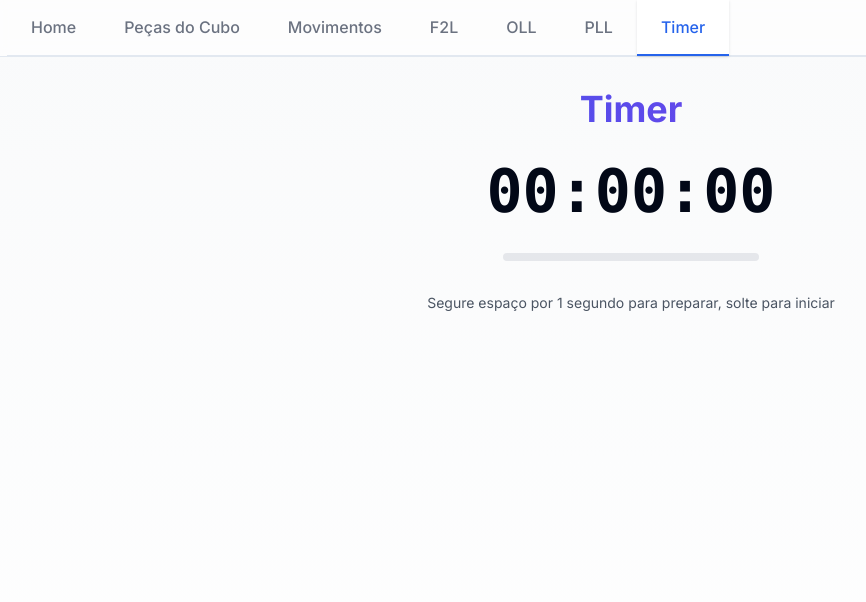
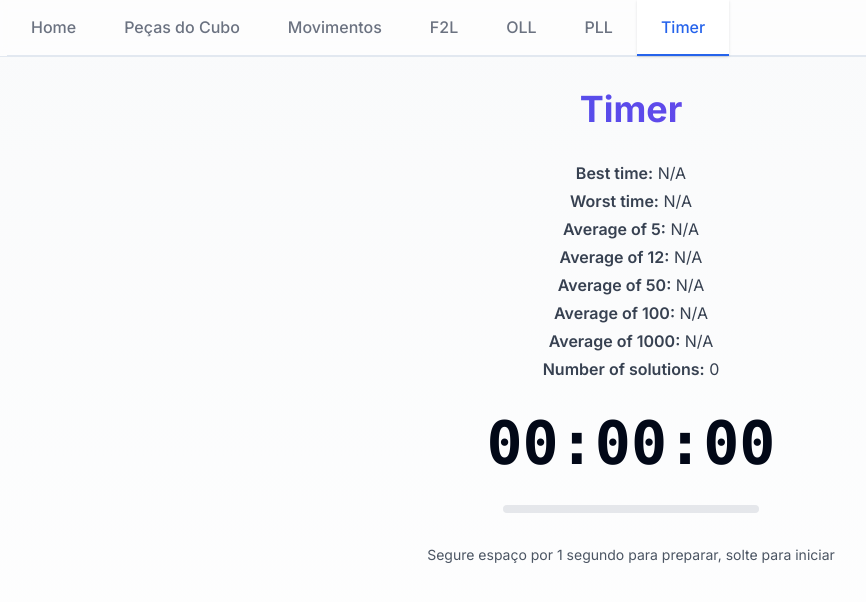
Before and after one commit to ValdineiJunior/cube-lessons, a Next.js app: page /timer in a window 1280 px wide. Shown: the top 602 px of the page, without its empty margins (9-875 px from the left). Built offline with nearby package versions, Linux system fonts and the light colour scheme.

Commit message:
feat: add a logic to save times

```diff
--- a/src/components/Timer.tsx
+++ b/src/components/Timer.tsx
@@ -1,6 +1,6 @@
 "use client";
 
-import { useRef } from "react";
+import { useRef, useEffect, useState } from "react";
 import { formatTime } from "../utils/timeUtils";
 import { useIsMobile } from "../hooks/useIsMobile";
 import { useTimer } from "../hooks/useTimer";
@@ -20,6 +20,57 @@ export function Timer() {
     endHold,
   } = useTimer();
 
+  // --- New state for solve times ---
+  const [solveTimes, setSolveTimes] = useState<number[]>([]);
+  const [prevIsRunning, setPrevIsRunning] = useState(false);
+
+  // Detect when timer stops and save the time
+  useEffect(() => {
+    if (prevIsRunning && !isRunning && time > 0) {
+      setSolveTimes((prev) => [...prev, time]);
+    }
+    setPrevIsRunning(isRunning);
+    // eslint-disable-next-line react-hooks/exhaustive-deps
+  }, [isRunning]);
+
+  // --- Stats calculation helpers ---
+  function format(time: number) {
+    return formatTime(time);
+  }
+  const best = solveTimes.length ? Math.min(...solveTimes) : null;
+  const worst = solveTimes.length ? Math.max(...solveTimes) : null;
+  function averageOf(n: number) {
+    if (solveTimes.length < n) return null;
+    const lastN = solveTimes.slice(-n);
+    const sum = lastN.reduce((a, b) => a + b, 0);
+    return sum / n;
+  }
+  const stats = [
+    { label: "Best time", value: best !== null ? format(best) : "N/A" },
+    { label: "Worst time", value: worst !== null ? format(worst) : "N/A" },
+    {
+      label: "Average of 5",
+      value: averageOf(5) ? format(averageOf(5)!) : "N/A",
+    },
+    {
+      label: "Average of 12",
+      value: averageOf(12) ? format(averageOf(12)!) : "N/A",
+    },
+    {
+      label: "Average of 50",
+      value: averageOf(50) ? format(averageOf(50)!) : "N/A",
+    },
+    {
+      label: "Average of 100",
+      value: averageOf(100) ? format(averageOf(100)!) : "N/A",
+    },
+    {
+      label: "Average of 1000",
+      value: averageOf(1000) ? format(averageOf(1000)!) : "N/A",
+    },
+    { label: "Number of solutions", value: solveTimes.length },
+  ];
+
   useTimerControls({
     timerRef,
     isRunning,
@@ -36,6 +87,15 @@ export function Timer() {
         <h1 className="text-4xl font-bold bg-gradient-to-r from-blue-600 to-purple-600 bg-clip-text text-transparent mb-8">
           Timer
         </h1>
+        {/* --- Stats display --- */}
+        <div className="mb-8 flex flex-col items-center gap-1">
+          {stats.map((stat) => (
+            <div key={stat.label} className="text-base text-gray-700">
+              <span className="font-semibold">{stat.label}:</span> {stat.value}
+            </div>
+          ))}
+        </div>
+        {/* --- Timer display --- */}
         <div className="text-6xl font-mono font-bold mb-8">
           {formatTime(time)}
         </div>
```
